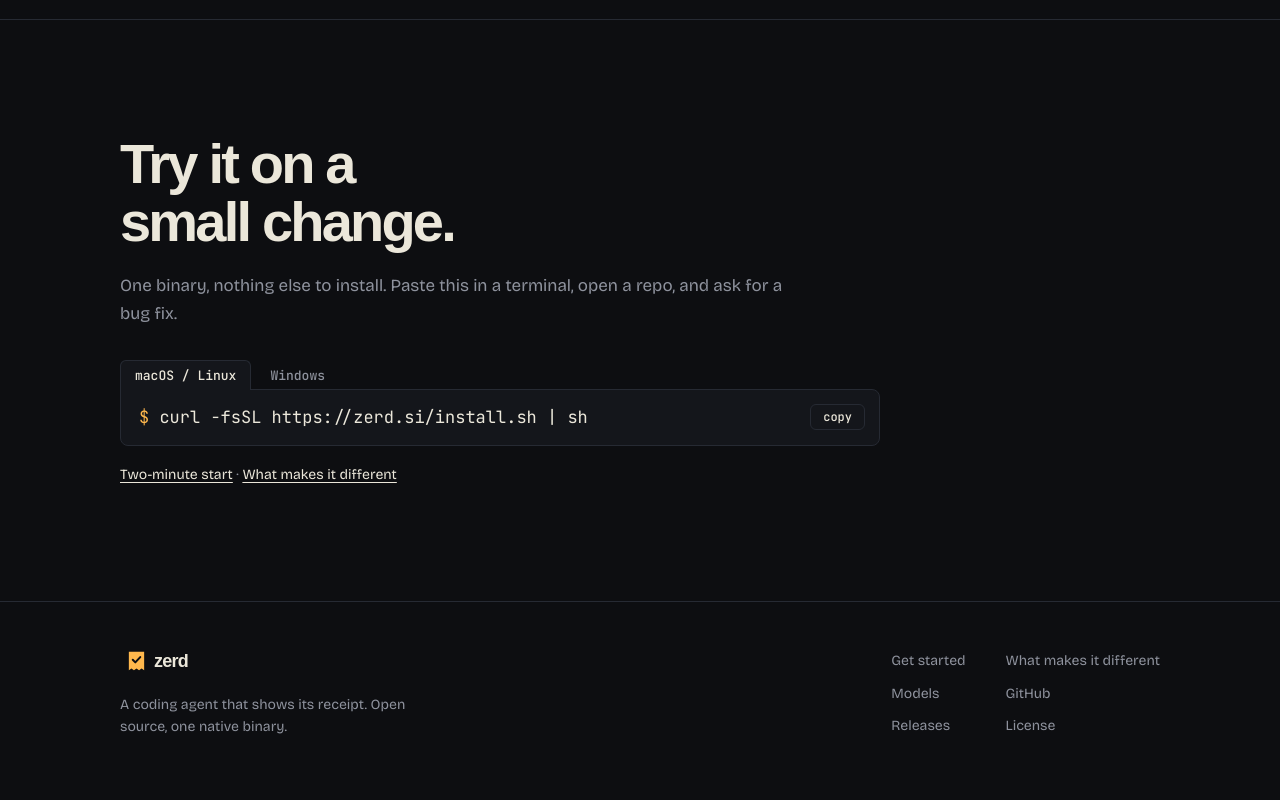
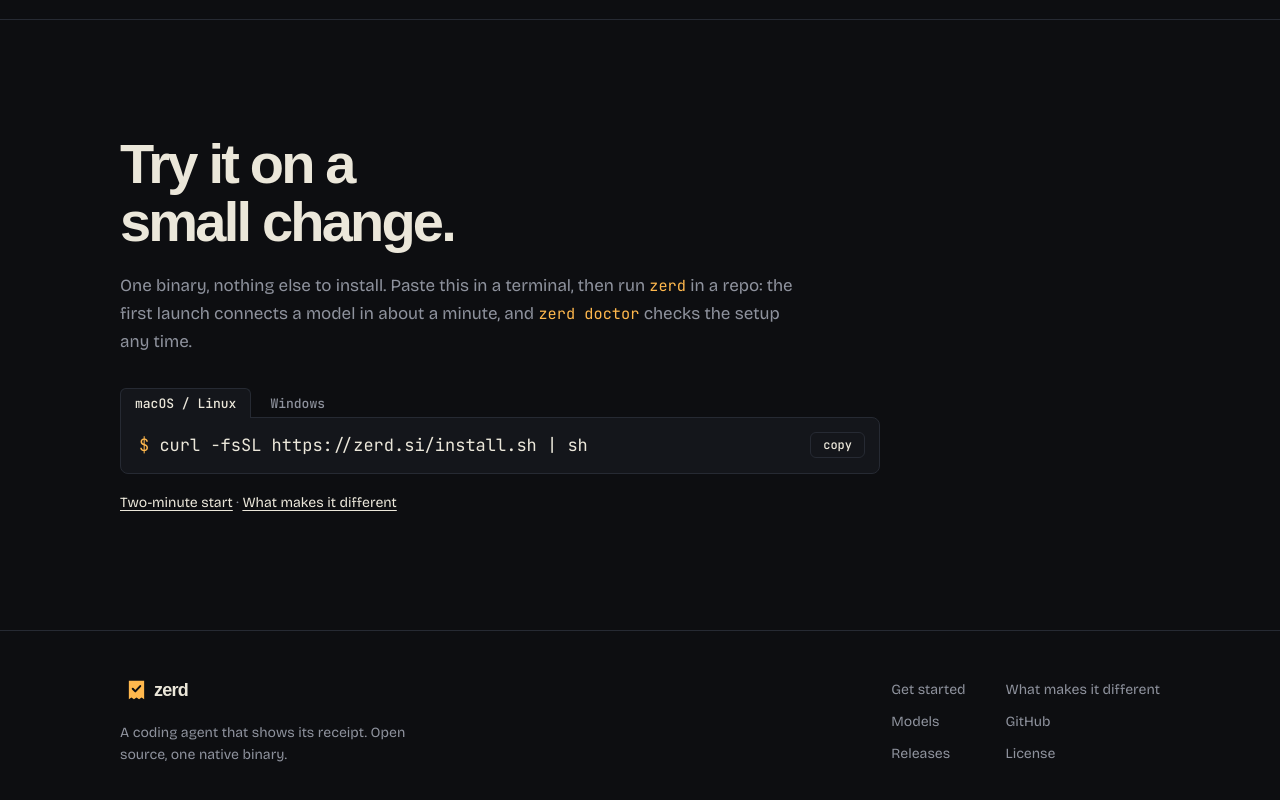
Before and after one commit to Adityaadpandey/melon-harness, a Next.js app in the folder website/: page / in a window 1280 px wide. Shown: the part 5710-6510 px from the top of the page. Built offline with nearby package versions, Linux system fonts and the light colour scheme; no server answers; a web font is replaced by a local one; what fumadocs-ui would draw is missing.

Commit message:
website: install section mentions first-run setup and zerd doctor

```diff
--- a/website/app/(home)/page.tsx
+++ b/website/app/(home)/page.tsx
@@ -96,7 +96,7 @@ export default async function Home() {
       <section className="z-sec z-end" id="install">
         <div className="z-wrap">
           <h2>Try it on a small change.</h2>
-          <p className="z-lead">One binary, nothing else to install. Paste this in a terminal, open a repo, and ask for a bug fix.</p>
+          <p className="z-lead">One binary, nothing else to install. Paste this in a terminal, then run <code>zerd</code> in a repo: the first launch connects a model in about a minute, and <code>zerd doctor</code> checks the setup any time.</p>
           <Install big />
           <p className="z-meta">
             <Link href="/docs/try-it-in-two-minutes">Two-minute start</Link> · <Link href="/docs/what-makes-it-different">What makes it different</Link>{rel ? ` · v${rel.version}` : ""}
```
